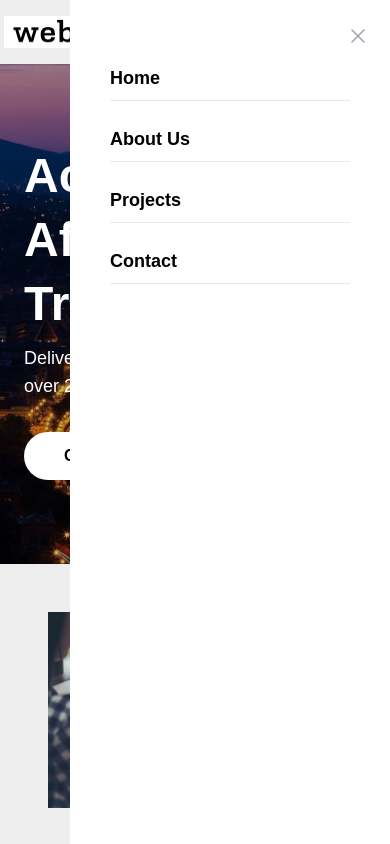
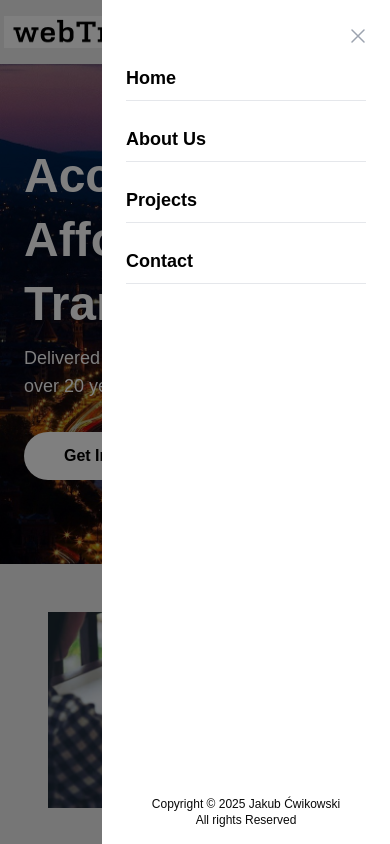
Before and after one commit to Jerry-BloodBerry/translations-website, a Next.js app: page / in a window 390 px wide. Both pictures are taken after a click on the button 362 px from the left and 32 px from the top of the page. Shown: the top 844 px of the page. Built offline with nearby package versions, Linux system fonts and the light colour scheme.

Commit message:
feat: add proper animation and backdrop to hamburger menu

```diff
--- /dev/null
+++ b/components/backdrop.tsx
@@ -0,0 +1,12 @@
+import React from 'react'
+
+const Backdrop = ({ onClick }: { onClick: () => any }) => {
+  return (
+    <div
+      className="fixed w-full h-full bg-black bg-opacity-50 z-10 top-0 right-0"
+      onClick={onClick}
+    ></div>
+  )
+}
+
+export default Backdrop
--- a/components/navbar.tsx
+++ b/components/navbar.tsx
@@ -5,6 +5,10 @@ import Image from 'next/image'
 import Link from 'next/link'
 import logo from '@/public/images/logo.png'
 import { XMarkIcon } from '@heroicons/react/24/outline'
+
+import { cn } from '@/lib/utils'
+
+import Backdrop from './backdrop'
 
 const Navbar = () => {
   const [menuOpen, setMenuOpen] = useState(false)
@@ -64,7 +68,8 @@ const Navbar = () => {
         <div className="md:hidden flex items-center">
           <button
             onClick={() => setMenuOpen(!menuOpen)}
-            className="text-black focus:outline-none"
+            className="text-black focus:outline-none peer"
+            disabled={menuOpen}
           >
             <span className="block w-6 h-0.5 bg-black mb-1"></span>
             <span className="block w-6 h-0.5 bg-black mb-1"></span>
@@ -72,12 +77,14 @@ const Navbar = () => {
           </button>
         </div>
       </div>
-
-      {/* Mobile Menu */}
-      {menuOpen && (
-        <div
-          className={`fixed top-0 right-0 z-40 h-screen p-4 overflow-y-auto w-80 bg-white transform transition-transform duration-300 ease-in-out ${menuOpen ? 'translate-x-0' : 'translate-x-full'}}`}
-        >
+      {menuOpen && <Backdrop onClick={() => setMenuOpen(false)} />}
+      <div
+        className={cn(
+          'fixed top-0 right-0 z-40 h-screen p-4 overflow-y-auto w-72 bg-white transition-all duration-500 transform translate-x-full',
+          menuOpen && 'translate-x-0'
+        )}
+      >
+        <div className="flex flex-col h-full">
           <div className="w-full mt-2 px-1 flex justify-end">
             <button
               onClick={() => setMenuOpen(false)}
@@ -86,7 +93,7 @@ const Navbar = () => {
               <XMarkIcon className="size-6 text-gray-400" />
             </button>
           </div>
-          <ul className="flex flex-col items-end gap-6 text-black font-bold text-lg px-6 mt-4">
+          <ul className="flex flex-col items-end gap-6 text-black font-bold text-lg px-2 mt-4">
             <li className="w-full text-left border-b pb-2">
               <Link
                 href={'/'}
@@ -124,8 +131,13 @@ const Navbar = () => {
               </Link>
             </li>
           </ul>
+          <div className="mt-auto text-xs text-center">
+            Copyright &copy; {new Date().getFullYear()} Jakub Ćwikowski
+            <br />
+            All rights Reserved
+          </div>
         </div>
-      )}
+      </div>
     </nav>
   )
 }
```
